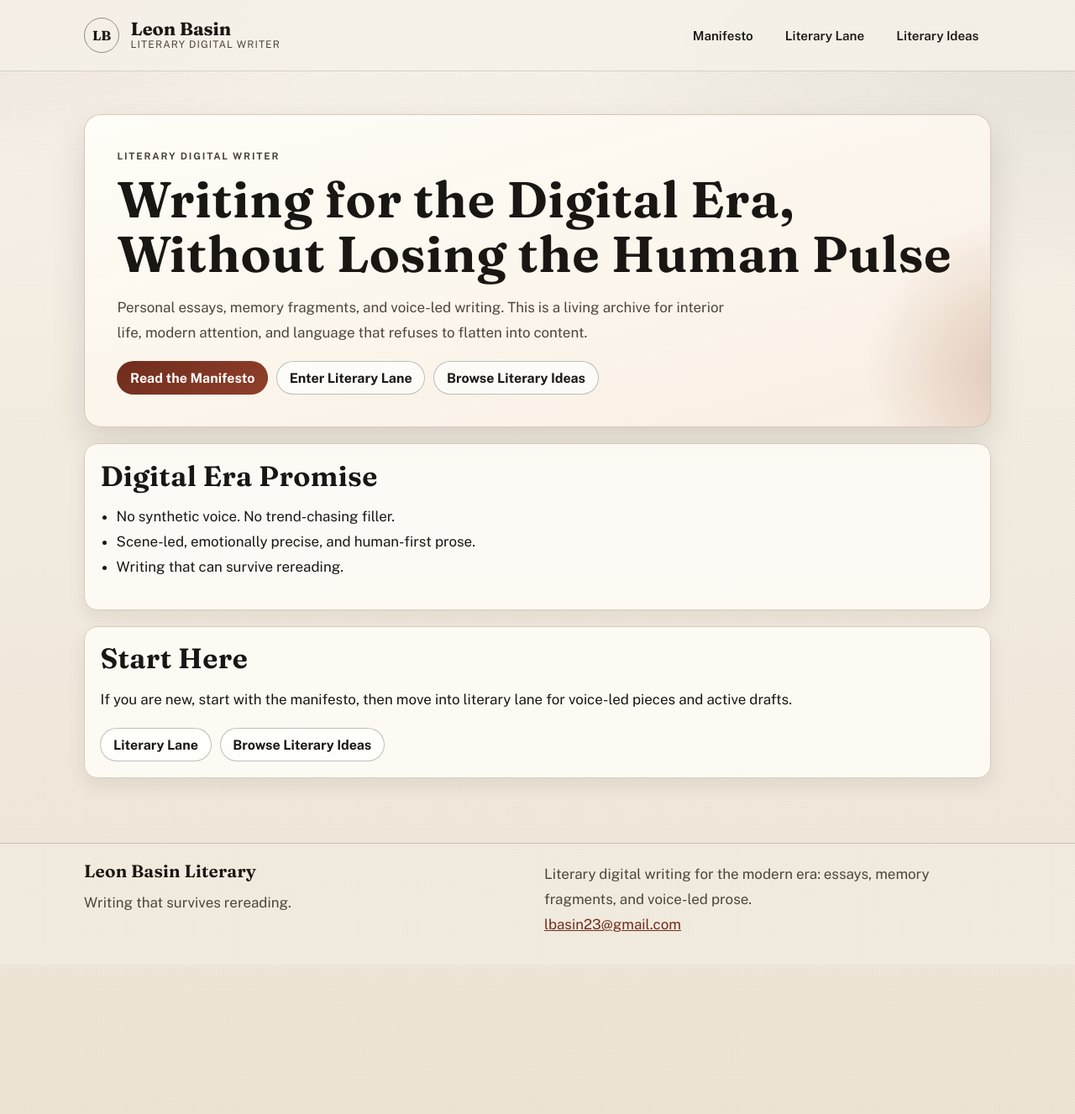
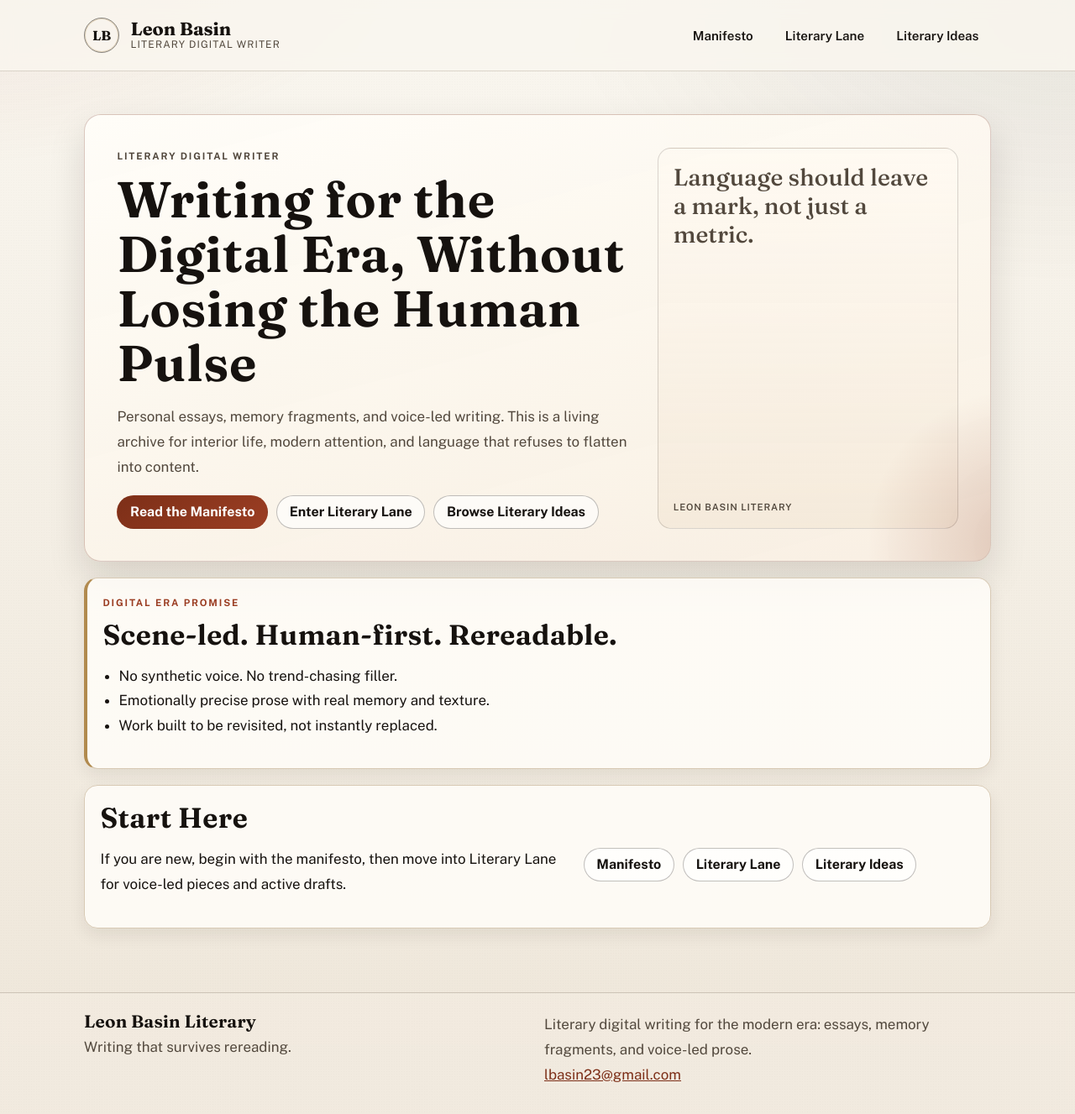
Before and after one commit to BasinLeon/writing, a Jekyll site: the page built from index.md, in a window 1280 px wide and 1327 px high. Shown: the whole window at 84% size. Built offline with Jekyll 4.4.1, drawn with Linux system fonts in a browser that asks for light colours.

Commit message:
feat: elevate literary theme to premium editorial art direction

```diff
--- a/assets/css/premium.css
+++ b/assets/css/premium.css
@@ -1,13 +1,14 @@
 :root {
-  --bg: #f6f1e8;
-  --bg-deep: #ece3d4;
-  --ink: #1a1613;
-  --ink-soft: #4d453d;
-  --line: #d7ccbb;
-  --card: #fffdf8;
-  --accent: #8f3f2a;
-  --accent-dark: #6f2d1d;
-  --shadow: 0 18px 40px rgba(30, 20, 10, 0.12);
+  --bg: #f9f6ef;
+  --bg-deep: #eee6d9;
+  --ink: #16120f;
+  --ink-soft: #52483d;
+  --line: #d8cab5;
+  --card: #fffdf9;
+  --accent: #9b3e23;
+  --accent-dark: #7d2f18;
+  --gold: #b18a4e;
+  --shadow: 0 20px 44px rgba(25, 17, 10, 0.13);
 }
 
 * {
@@ -24,7 +25,7 @@ body {
   color: var(--ink);
   font-family: "Public Sans", "Helvetica Neue", Helvetica, sans-serif;
   background:
-    radial-gradient(1100px 600px at -8% -12%, rgba(143, 63, 42, 0.13), transparent 60%),
+    radial-gradient(1100px 600px at -8% -12%, rgba(155, 62, 35, 0.13), transparent 60%),
     radial-gradient(900px 500px at 100% 0%, rgba(26, 22, 19, 0.08), transparent 68%),
     linear-gradient(180deg, var(--bg), var(--bg-deep));
   min-height: 100vh;
@@ -51,7 +52,7 @@ body {
   position: sticky;
   top: 0;
   backdrop-filter: blur(9px);
-  background: rgba(246, 241, 232, 0.83);
+  background: rgba(249, 246, 239, 0.84);
   border-bottom: 1px solid rgba(103, 80, 57, 0.2);
   z-index: 20;
 }
@@ -76,12 +77,13 @@ body {
   width: 42px;
   height: 42px;
   border-radius: 50%;
-  border: 1px solid rgba(26, 22, 19, 0.45);
+  border: 1px solid rgba(26, 22, 19, 0.5);
   display: grid;
   place-items: center;
   font-family: "Fraunces", Georgia, serif;
   font-weight: 700;
   font-size: 1rem;
+  box-shadow: inset 0 0 0 1px rgba(177, 138, 78, 0.3);
 }
 
 .brand-text {
@@ -141,6 +143,13 @@ body {
   animation: reveal 520ms ease both;
 }
 
+.hero-grid {
+  display: grid;
+  grid-template-columns: 1.4fr 0.8fr;
+  gap: 1.15rem;
+  align-items: stretch;
+}
+
 .hero::after {
   content: "";
   position: absolute;
@@ -149,6 +158,34 @@ body {
   height: 360px;
   background: radial-gradient(circle, rgba(143, 63, 42, 0.24), transparent 72%);
   pointer-events: none;
+}
+
+.quote-panel {
+  margin: 0;
+  border: 1px solid rgba(26, 22, 19, 0.16);
+  border-radius: 16px;
+  padding: 1.1rem;
+  background: linear-gradient(180deg, rgba(255, 250, 242, 0.85), rgba(243, 231, 214, 0.7));
+  display: flex;
+  flex-direction: column;
+  justify-content: space-between;
+}
+
+.quote-panel p {
+  margin: 0;
+  font-family: "Fraunces", Georgia, serif;
+  font-size: clamp(1.35rem, 2.2vw, 1.9rem);
+  line-height: 1.2;
+  color: #2a211a;
+}
+
+.quote-panel small {
+  margin-top: 1rem;
+  font-weight: 600;
+  letter-spacing: 0.08em;
+  text-transform: uppercase;
+  color: var(--ink-soft);
+  font-size: 0.7rem;
 }
 
 .kicker,
@@ -246,6 +283,17 @@ a {
   animation: reveal 620ms ease both;
 }
 
+.promise-band {
+  border-left: 4px solid var(--gold);
+}
+
+.start-grid {
+  display: grid;
+  grid-template-columns: 1.2fr 1fr;
+  gap: 1rem;
+  align-items: center;
+}
+
 .page-head {
   padding: 1.2rem 1.2rem 1rem;
   margin-bottom: 1rem;
@@ -287,6 +335,10 @@ ul {
   color: var(--ink-soft);
 }
 
+.footer-grid h3 {
+  margin: 0 0 0.3rem;
+}
+
 @keyframes reveal {
   from {
     transform: translateY(8px);
@@ -308,6 +360,11 @@ ul {
   .site-nav-premium {
     justify-content: flex-start;
   }
+
+  .hero-grid,
+  .start-grid {
+    grid-template-columns: 1fr;
+  }
 }
 
 @media (max-width: 620px) {
--- a/index.md
+++ b/index.md
@@ -4,32 +4,42 @@ title: Leon Basin Literary
 ---
 
 <article class="home-layout">
-  <section class="hero">
-    <p class="kicker">Literary Digital Writer</p>
-    <h1>Writing for the Digital Era, Without Losing the Human Pulse</h1>
-    <p>Personal essays, memory fragments, and voice-led writing. This is a living archive for interior life, modern attention, and language that refuses to flatten into content.</p>
-    <div class="hero-links">
-      <a class="primary" href="{{ '/manifesto/' | relative_url }}">Read the Manifesto</a>
-      <a class="secondary" href="{{ '/literary/' | relative_url }}">Enter Literary Lane</a>
-      <a class="secondary" href="{{ '/literary-ideas/' | relative_url }}">Browse Literary Ideas</a>
+  <section class="hero hero-grid">
+    <div>
+      <p class="kicker">Literary Digital Writer</p>
+      <h1>Writing for the Digital Era, Without Losing the Human Pulse</h1>
+      <p>Personal essays, memory fragments, and voice-led writing. This is a living archive for interior life, modern attention, and language that refuses to flatten into content.</p>
+      <div class="hero-links">
+        <a class="primary" href="{{ '/manifesto/' | relative_url }}">Read the Manifesto</a>
+        <a class="secondary" href="{{ '/literary/' | relative_url }}">Enter Literary Lane</a>
+        <a class="secondary" href="{{ '/literary-ideas/' | relative_url }}">Browse Literary Ideas</a>
+      </div>
     </div>
+    <aside class="quote-panel">
+      <p>Language should leave a mark, not just a metric.</p>
+      <small>Leon Basin Literary</small>
+    </aside>
   </section>
 
-  <section class="section-card">
-    <h2>Digital Era Promise</h2>
+  <section class="section-card promise-band">
+    <p class="kicker">Digital Era Promise</p>
+    <h2>Scene-led. Human-first. Rereadable.</h2>
     <ul>
       <li>No synthetic voice. No trend-chasing filler.</li>
-      <li>Scene-led, emotionally precise, and human-first prose.</li>
-      <li>Writing that can survive rereading.</li>
+      <li>Emotionally precise prose with real memory and texture.</li>
+      <li>Work built to be revisited, not instantly replaced.</li>
     </ul>
   </section>
 
-  <section class="section-card">
-    <h2>Start Here</h2>
-    <p>If you are new, start with the manifesto, then move into literary lane for voice-led pieces and active drafts.</p>
+  <section class="section-card start-grid">
+    <div>
+      <h2>Start Here</h2>
+      <p>If you are new, begin with the manifesto, then move into Literary Lane for voice-led pieces and active drafts.</p>
+    </div>
     <div class="hero-links">
+      <a class="secondary" href="{{ '/manifesto/' | relative_url }}">Manifesto</a>
       <a class="secondary" href="{{ '/literary/' | relative_url }}">Literary Lane</a>
-      <a class="secondary" href="{{ '/literary-ideas/' | relative_url }}">Browse Literary Ideas</a>
+      <a class="secondary" href="{{ '/literary-ideas/' | relative_url }}">Literary Ideas</a>
     </div>
   </section>
 </article>
```
